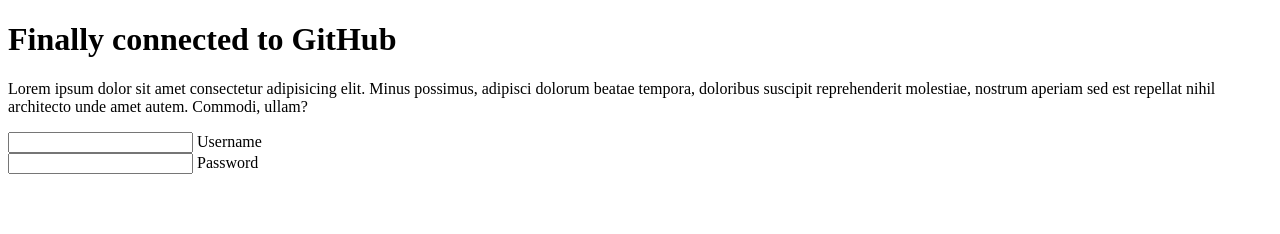
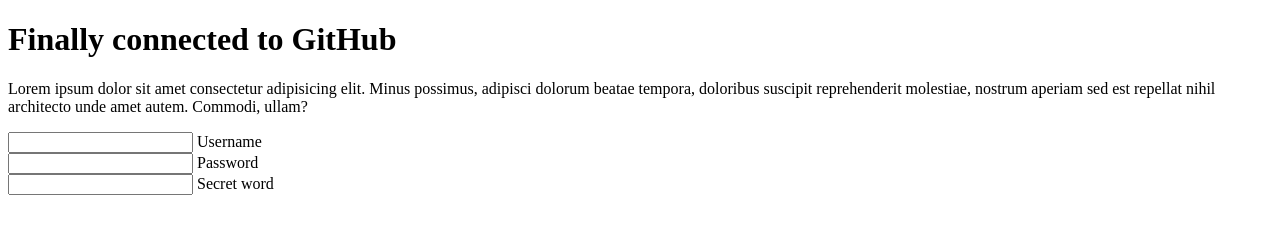
Before and after one commit to DanielaLavrinova/Branching-Demo, a plain HTML site: page index.html in a window 1280 px wide. Drawn offline with Linux system fonts and the light colour scheme.

Commit message:
new text field

```diff
--- a/index.html
+++ b/index.html
@@ -24,6 +24,10 @@
                   <input type="password" name="" required="">
                   <label>Password</label>
                 </div>
+                <div class="user-box">
+                  <input type="text" name="" required="">
+                  <label>Secret word</label>
+                </div>
               </form>
     </div>
 </body>
```
